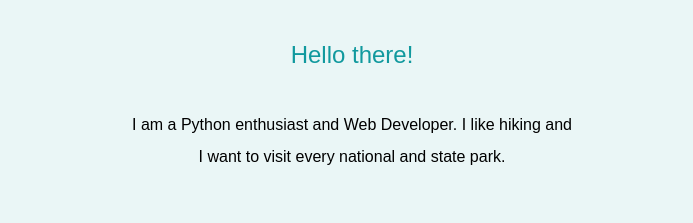
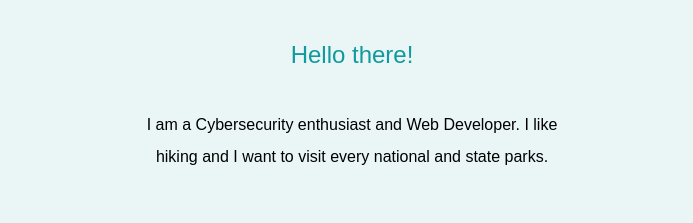
Before and after one commit to Sh0078/My-Site, a plain HTML site: page index.html in a window 1280 px wide. Shown: the part 1198-1421 px from the top of the page, without its empty margins (288-981 px from the left). Drawn offline with Linux system fonts and the light colour scheme; a web font is replaced by a local one.

Commit message:
Update index.html
Update on bio section

```diff
--- a/index.html
+++ b/index.html
@@ -20,7 +20,7 @@
         <div class="profile">
           <img src="css/images/Shafin.jpeg" alt="Shafin-profile-img">
           <h2>Hello there!</h2>
-          <p class="bio">I am a Python enthusiast and Web Developer. I like hiking and I want to visit every national and state park.</p>
+          <p class="bio">I am a Cybersecurity enthusiast and Web Developer. I like hiking and I want to visit every national and state parks.</p>
         </div>
         <br>
         <hr>
```
